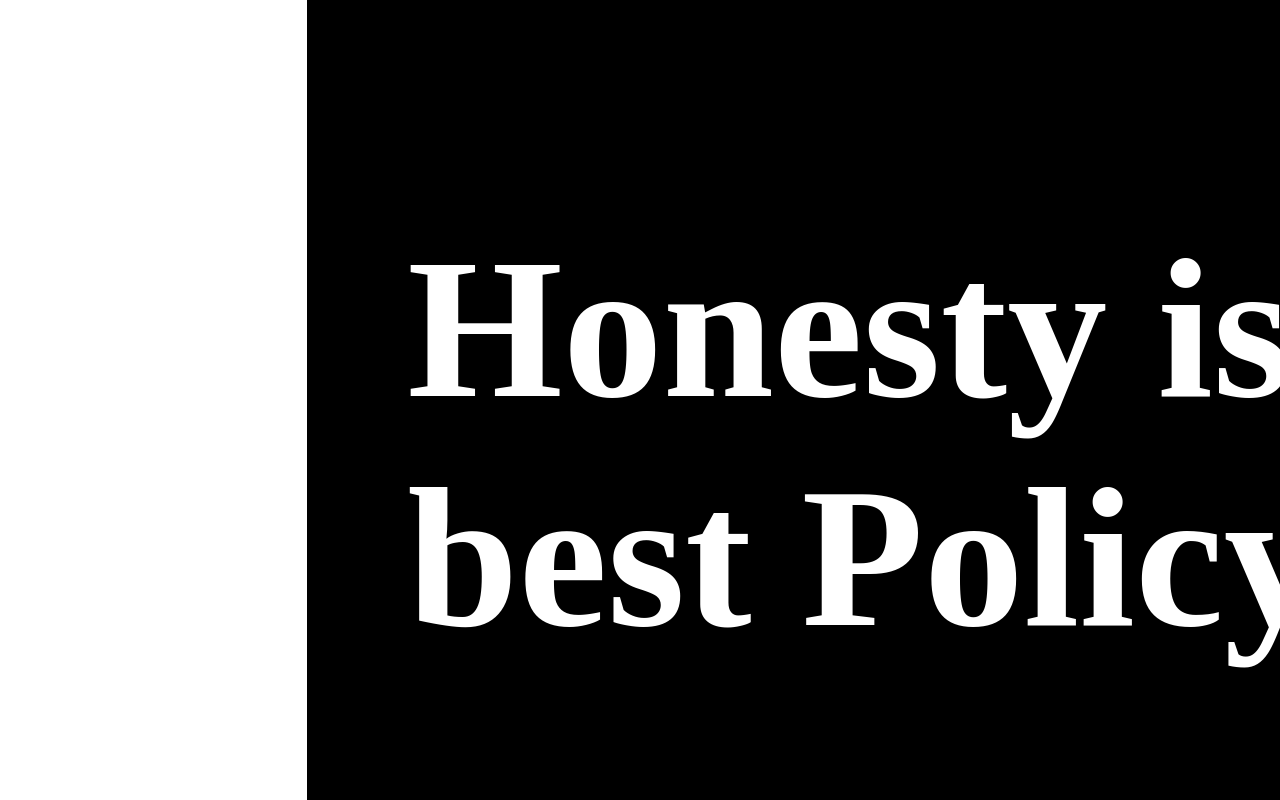
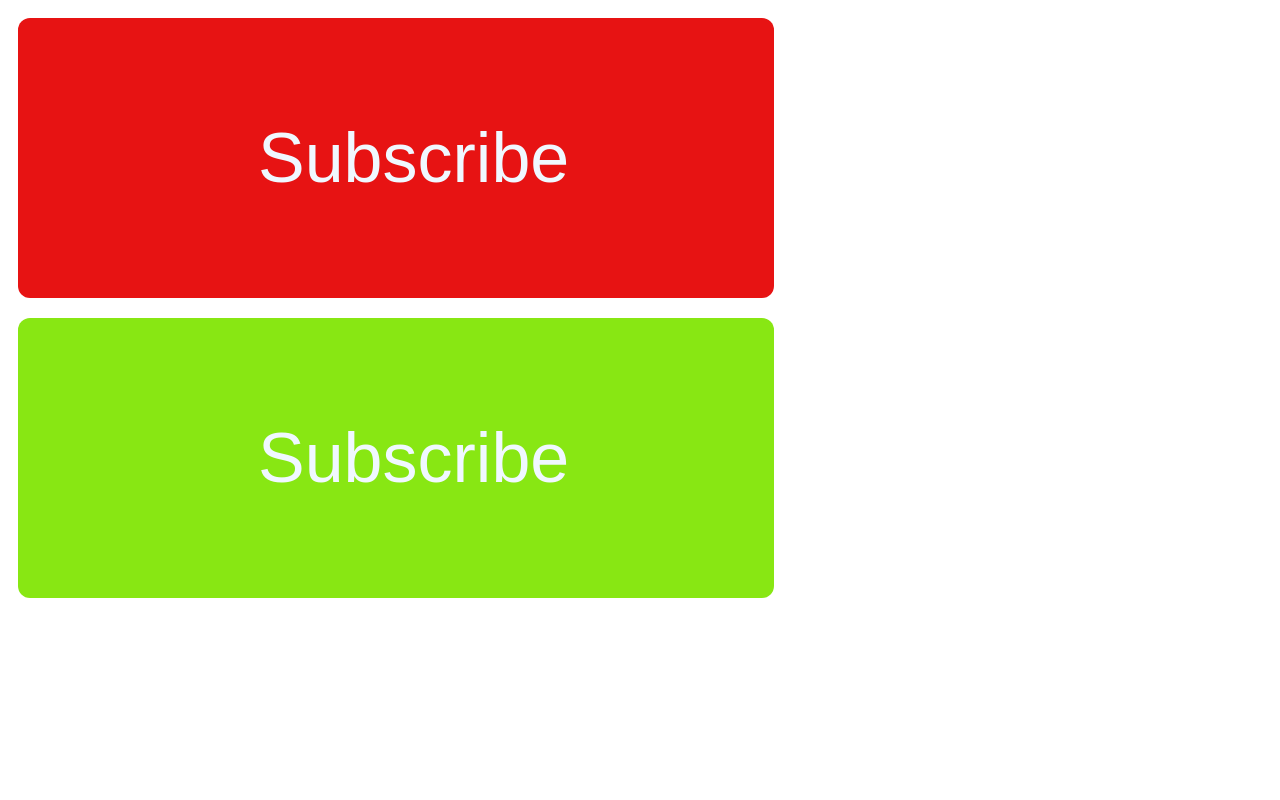
Before and after one commit to shailch/Subscribe_Button, a plain HTML site: page index.html in a window 1280 px wide. Drawn offline with Linux system fonts and the light colour scheme.

Commit message:
Add files via upload

```diff
--- a/index.html
+++ b/index.html
@@ -1,16 +1,20 @@
-
 <!DOCTYPE html>
 <html lang="en">
 <head>
-  <meta charset="UTF-8">
-  <meta name="viewport" content="width=device-width, initial-scale=1.0">
-  <title>Motivational Quote</title>
-  <link rel="stylesheet" type="text/css" href= "./style.css">
+    <meta charset="UTF-8">
+    <meta name="viewport" content="width=device-width, initial-scale=1.0">
+    <link rel="stylesheet" type="text/css" href="./style.css" />
+    <title>Document</title>
 </head>
 <body>
-  <div class="div">
-  <h1 id="h1">Honesty is the best Policy</h1>
-  <h2 id="img"> <img src="./family dogs-473268.jpeg" alt="Image" width="400px" height="300px"></a></h2>
-  </div>
+    <a href ="./Motivation.html" alt=link>
+    <button class="button" type="button" height="200px" width="200px"> Subscribe </button> <br>
+    </a>
+    <div id="buttonsub">
+        <a href ="https://www.w3schools.com/tags/tag_button.asp" alt=link>
+            <button class="button1" type="button"> Subscribe </button>
+            </a>
+    </div>
+
 </body>
 </html>
--- a/style.css
+++ b/style.css
@@ -1,24 +1,65 @@
-#h1{
-    font-family:Libre Baskerville;
-    color:white;
-    text-align:left;
-    font-size: 200px;
-    margin-bottom: 0px;
+.button {
+    background-color: rgb(231, 19, 19);
+    text-align: center;
+    padding-left: 240px;padding-right:205px;padding-top: 100px;padding-bottom: 100px;
+    border-radius: 12px;border: none;
+    margin: 10px;
+    font-size: 70px;color: aliceblue;font-family:Arial, Helvetica, sans-serif;
+    opacity:10;
+    transition: 0.03s;
+  }
+
+  .button:hover{
+    background-color: rgb(33, 236, 236);
+  }
+
+  .button:hover::after{
+    content: " ";
+    display:block;
+    left: 18.3%;
+	top: 1.1%;
+	border: solid transparent;
+	content: " ";
+	height: 0;
+	width: 0;
+	position: absolute;
+	pointer-events: none;
+	border-color: rgba(81, 30, 223, 0);
+	border-left-color: rgb(33, 236, 236);
+	border-width: 165px;
+	margin-top: -25px;
+    margin-left: -6px;
+  }
+
+.button1 {
+    background-color: rgb(136, 231, 19);
+    text-align: center;
+    padding-left: 240px;padding-right:205px;padding-top: 100px;padding-bottom: 100px;
+    border-radius: 12px;border: none;
+    margin: 10px;
+    font-size: 70px;color: aliceblue;font-family:Arial, Helvetica, sans-serif;
+    opacity:10;
+    transition: 0.03s;
 }
 
-#img{
- margin-top:0px;
- padding-left: 900px;
+.button1:hover{
+  background-color: rgb(216, 33, 236);
 }
 
-.div{
- background-color: black;
- position:fixed;
- top: 10%;
- left:24%;
- margin-top:-100px;  // half of height
- margin-left:-200px;  // half of width
- cursor:pointer;
- padding:100px;
- position::backdrop
+.button1:hover::after::after{
+  content: " ";
+  display:block;
+  left: 18.3%;
+top: 1.2%;
+border: solid transparent;
+content: " ";
+height: 0;
+width: 0;
+position: absolute;
+pointer-events: none;
+border-color: rgba(81, 30, 223, 0);
+border-left-color: rgb(216, 33, 236);
+border-width: 165px;
+margin-top: -25px;
+  margin-left: -6px;
 }
```
Also changed, not shown: Motivation.html (added, +16 -0 lines), motivation.css (added, +24 -0 lines).
